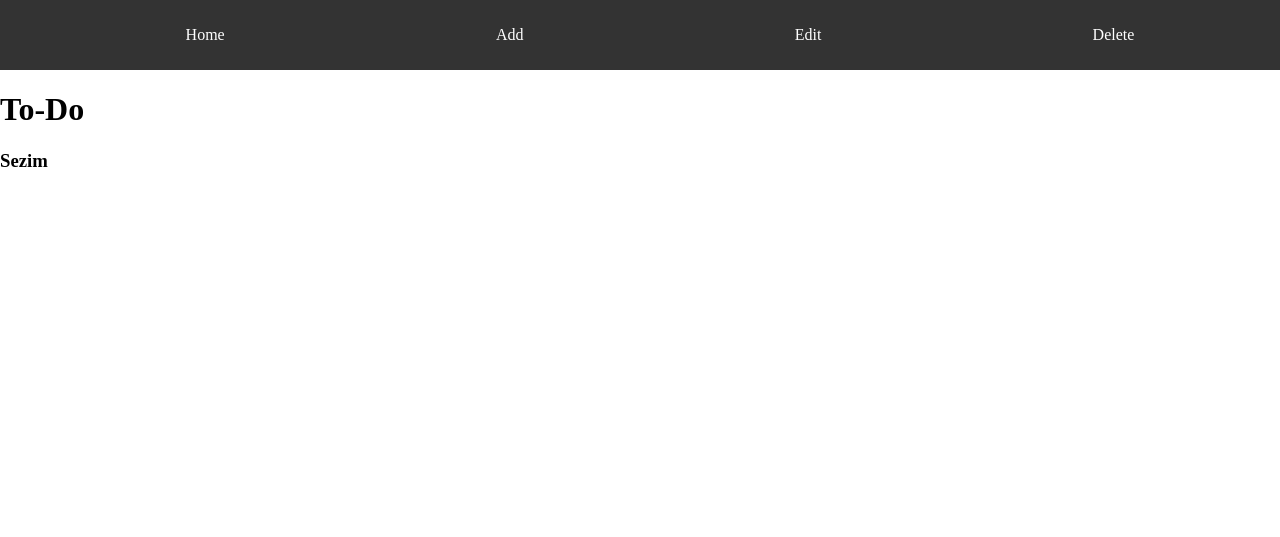
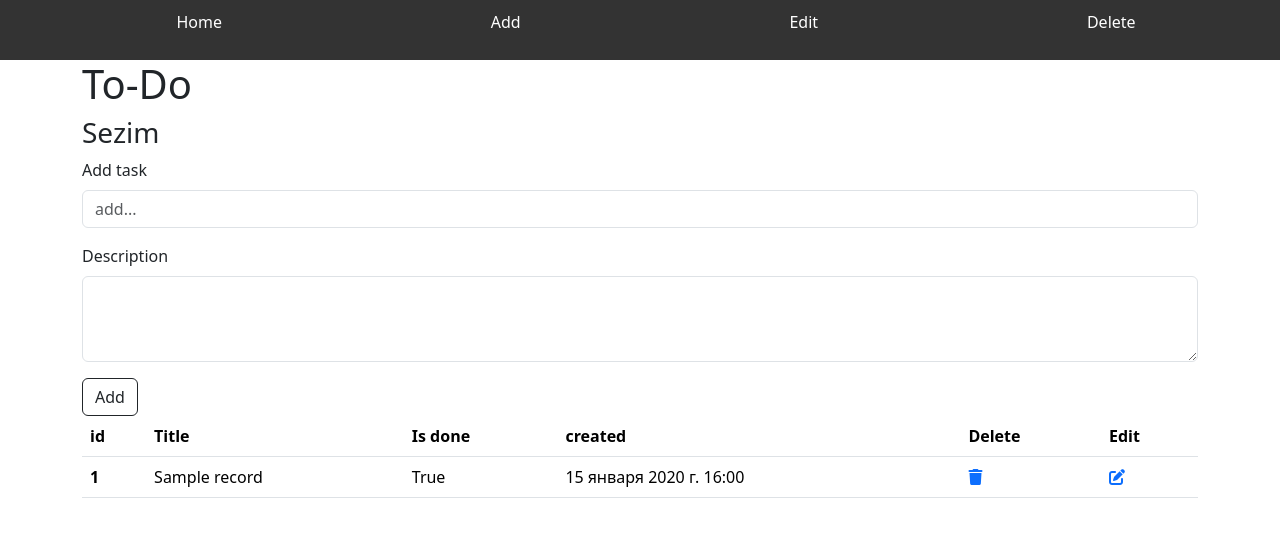
Before and after one commit to seziiim/ToDo, a Django app: page / in a window 1280 px wide. Shown: the top 537 px of the page. Run offline with Django 4.2, Linux system fonts and the light colour scheme; tables that the repository leaves empty hold one stand-in row (values such as "Sample post").

Commit message:
create delete, add, edit functions

```diff
--- a/config/urls.py
+++ b/config/urls.py
@@ -16,11 +16,15 @@ Including another URLconf
 """
 from django.contrib import admin
 from django.urls import path
-from todo.views import main
+from todo.views import main, add, delete, edit
 
 urlpatterns = [
     path('admin/', admin.site.urls),
 
     # local
-     path('', main, name='main'),
+    path('', main, name='main'),
+    path('add/', add, name='create_record'),
+    path('delete/<int:pk>', delete, name='delete'),
+    path('edit/<int:pk>', edit, name='edit'),
+
 ]
--- a/templates/base.html
+++ b/templates/base.html
@@ -5,11 +5,13 @@
     <meta charset="UTF-8">
     <meta name="viewport" content="width=device-width, initial-scale=1.0">
     <title>{% block title %} Home {% endblock title %} </title>
+    <link rel="stylesheet" href="https://cdnjs.cloudflare.com/ajax/libs/font-awesome/6.4.2/css/all.min.css">
+    <link href="https://cdn.jsdelivr.net/npm/bootstrap@5.3.1/dist/css/bootstrap.min.css" rel="stylesheet" integrity="sha384-4bw+/aepP/YC94hEpVNVgiZdgIC5+VKNBQNGCHeKRQN+PtmoHDEXuppvnDJzQIu9" crossorigin="anonymous">
 
 </head>
 <body>
 
-<style>
+    <style>
         body{
             margin: 0;
             padding: 0;
@@ -43,5 +45,6 @@
 
     {% endblock content %}
 
+    <script src="https://cdn.jsdelivr.net/npm/bootstrap@5.3.1/dist/js/bootstrap.bundle.min.js" integrity="sha384-HwwvtgBNo3bZJJLYd8oVXjrBZt8cqVSpeBNS5n7C8IVInixGAoxmnlMuBnhbgrkm" crossorigin="anonymous"></script>
 </body>
 </html>
--- a/templates/index.html
+++ b/templates/index.html
@@ -4,6 +4,43 @@
 <div class="container">
     <h1>To-Do</h1>
     <h3>Sezim</h3>
+    <form action="{% url 'create_record'%}" method="POST">
+        {% csrf_token %}
+        <div class="mb-3">
+            <label for="exampleFormControlInput1" class="form-label">Add task</label>
+            <input type="text" name="title" class="form-control" id="exampleFormControlInput1" placeholder="add...">
+        </div>
+        <div class="mb-3">
+            <label for="exampleFormControlTextarea1" class="form-label">Description</label>
+            <textarea class="form-control" name="description" id="exampleFormControlTextarea1" rows="3"></textarea>
+        </div>
+        <button type="submit" class="btn btn-outline-dark">Add</button>
+    </form>
+
+    <table class="table">
+        <thead>
+            <tr>
+                <th scope="col">id</th>
+                <th scope="col">Title</th>
+                <th scope="col">Is done</th>
+                <th scope="col">created </th>
+                <th scope="col">Delete</th>
+                <th scope="col">Edit</th>
+            </tr>
+        </thead>
+        <tbody>
+            {% for i in queryset %}
+            <tr>
+                <th scope="row">{{i.id}}</th>
+                <td>{{i.title}} </td>
+                <td>{{i.tasks_done}} </td>
+                <td>{{i.created_time}} </td>
+                <td><a href="{% url 'delete' i.id %}"><i class="fa-solid fa-trash"></i></a></td>
+                <td><a href="{% url 'edit' i.id %}"><i class="fa-solid fa-pen-to-square"></i></a></td>
+            </tr>
+            {% endfor %}
+        </tbody>
+      </table>
 
 </div>
 
--- a/todo/views.py
+++ b/todo/views.py
@@ -1,7 +1,36 @@
 from django.shortcuts import render
+from .models import Record
+from django.http import HttpResponseRedirect
+
+def main(request):
+    a = Record.objects.all()
+    context = {'queryset': a}
+    return render(request, 'index.html', context)
 
 
-def main(request):
-    return render(request, 'index.html')
+def add(request):
+    if request.method == 'POST':
+        record = Record.objects.create(
+            title=request.POST.get('title'),
+            description=request.POST.get('description')
+        )
+        return HttpResponseRedirect('/')
 
-# Create your views here.
+
+def delete(request, pk):
+    record = Record.objects.get(id=pk)
+    record.delete()
+    return HttpResponseRedirect ('/')
+
+
+def edit(request, pk):
+    record = Record.objects.get(pk=pk)
+    if request.method == 'POST':
+        record.title = request.POST.get('title')
+        record.description = request.POST.get('description')
+        record.save()
+        return HttpResponseRedirect ('/')
+    context = {
+        'record':record,
+    }
+    return render(request, 'todo/edit.html', context )
```
Also changed, not shown: templates/todo/edit.html (added, +17 -0 lines).
